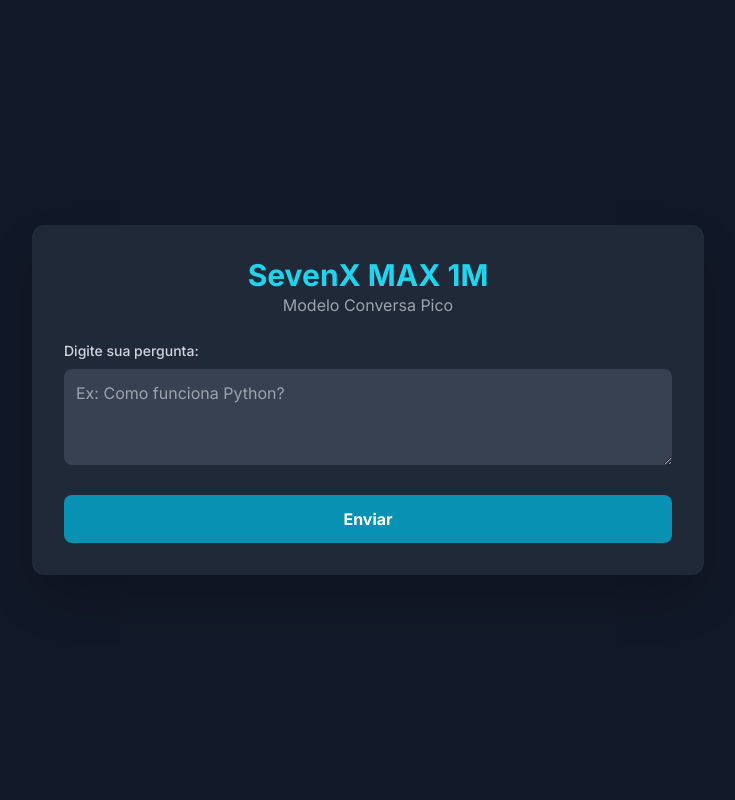
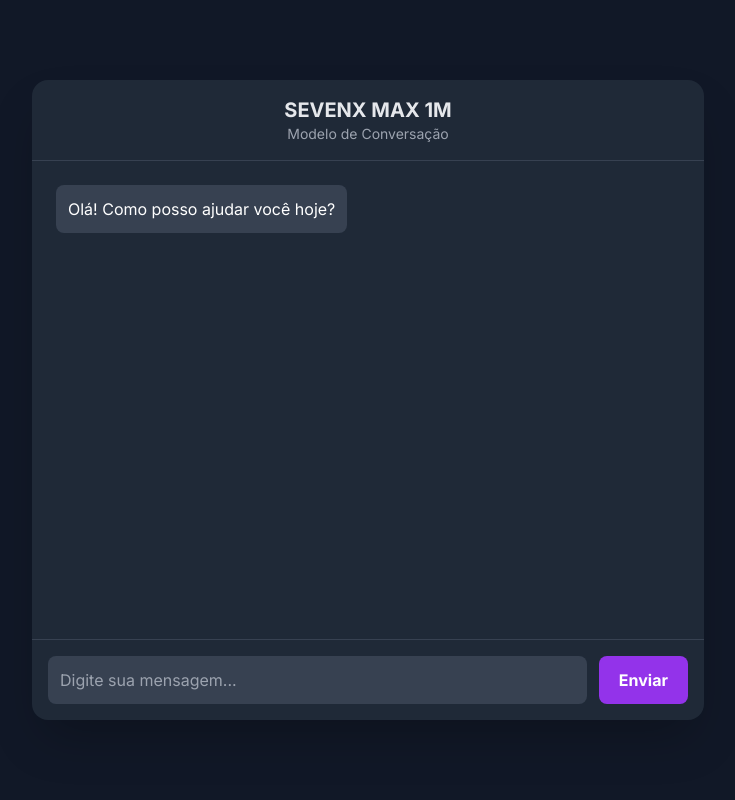
Before and after one commit to RianGamerOfcYT/SevenxMax, a Flask app: page / in a window 1280 px wide. Shown: the whole page, without its empty margins (272-1007 px from the left). Run offline with Flask 3, Linux system fonts and the light colour scheme; parts of the project's set-up code (start-up, migrations or seed data) failed here and were passed over; some libraries are stand-ins or nearby versions.

Commit message:
Add files via upload

```diff
--- a/app.py
+++ b/app.py
@@ -1,8 +1,8 @@
 """
 ╔═══════════════════════════════════════════════════════════╗
-║           SEVENX MAX - APP PARA MODELO 1M                 ║
-║  Corrige deserialização do PositionalEmbedding e roda     ║
-║  o modelo de conversa 1M diretamente no Flask            ║
+║           SEVENX MAX - APP PARA MODELO 1M (CORRIGIDO)     ║
+║   - Otimiza a geração de resposta para evitar travamentos  ║
+║   - Corrige a limpeza de texto para ser igual ao treino    ║
 ╚═══════════════════════════════════════════════════════════╝
 """
 import os
@@ -20,7 +20,7 @@ from flask import Flask, render_template, request, jsonify
 
 app = Flask(__name__)
 
-# ===================== CLASSES PERSONALIZADAS =====================
+# ===================== CLASSES PERSONALIZADAS (NÃO ALTERADAS) =====================
 class TransformerEncoder(layers.Layer):
     def __init__(self, embed_dim, dense_dim, num_heads, **kwargs):
         super().__init__(**kwargs)
@@ -38,7 +38,7 @@ class TransformerEncoder(layers.Layer):
 
 class PositionalEmbedding(layers.Layer):
     def __init__(self, sequence_length, vocab_size, embed_dim, **kwargs):
-        super().__init__(**kwargs)  # aceita name, trainable, dtype
+        super().__init__(**kwargs)
         self.sequence_length = sequence_length
         self.vocab_size = vocab_size
         self.embed_dim = embed_dim
@@ -60,7 +60,7 @@ class PositionalEmbedding(layers.Layer):
         return config
 
 # ===================== CONFIGURAÇÃO =====================
-MODEL_DIR = "model/sevenx_tf_conversa_1m"
+MODEL_DIR = "./model/sevenx_tf_conversa_1m"
 MODEL_PATH = os.path.join(MODEL_DIR, "model.keras")
 TOKENIZER_PATH = os.path.join(MODEL_DIR, "tokenizer_vocab.pkl")
 
@@ -70,47 +70,78 @@ VOCAB_SIZE = 6000
 model = None
 tokenizer_layer = None
 index_to_word = None
+start_token_id = None
+end_token_id = None
 
 # ===================== FUNÇÕES =====================
 def clean_text(text):
     text = str(text).lower()
     text = unicodedata.normalize('NFKD', text).encode('ascii', 'ignore').decode('utf-8', 'ignore')
     text = re.sub(r'[^a-z0-9\s_.,?]', '', text)
-    return f"[start] {text}"
+    # CORREÇÃO: Adicionado o token [end] para ser consistente com os dados de treino
+    return f"[start] {text} [end]"
 
 def load_model_and_tokenizer():
-    global model, tokenizer_layer, index_to_word
+    global model, tokenizer_layer, index_to_word, start_token_id, end_token_id
     print("🧠 Carregando modelo 1M...")
     custom_objects = {
         "TransformerEncoder": TransformerEncoder,
         "PositionalEmbedding": PositionalEmbedding
     }
     model = keras.models.load_model(MODEL_PATH, custom_objects=custom_objects)
+
     with open(TOKENIZER_PATH, 'rb') as f:
         vocab = pickle.load(f)
+
     tokenizer_layer = layers.TextVectorization(max_tokens=VOCAB_SIZE, output_sequence_length=MAX_LEN, vocabulary=vocab)
     index_to_word = {i: w for i, w in enumerate(vocab)}
+
+    # OTIMIZAÇÃO: Pega os IDs dos tokens de controle uma única vez
+    word_to_index = {w: i for i, w in enumerate(vocab)}
+    start_token_id = word_to_index.get("[start]")
+    end_token_id = word_to_index.get("[end]")
+
     print("✅ Modelo e tokenizer carregados com sucesso!")
 
+# ===================== FUNÇÃO DE GERAÇÃO OTIMIZADA =====================
 def generate_response(prompt):
     if model is None:
         return "Modelo não carregado."
 
+    # 1. Prepara a entrada do usuário (encoder input)
     cleaned_prompt = clean_text(prompt)
     input_tokens = tokenizer_layer([cleaned_prompt])
-    output_tokens = ["[start]"]
 
-    for i in range(MAX_LEN - 1):
-        decoder_input = tokenizer_layer([" ".join(output_tokens)])
+    # 2. Prepara a entrada inicial para o decoder
+    # Cria um array de zeros e coloca o token [start] na primeira posição
+    decoder_input = np.zeros((1, MAX_LEN), dtype=np.int64)
+    decoder_input[0, 0] = start_token_id
+
+    output_indices = []
+
+    # 3. Loop de geração auto-regressivo (muito mais rápido)
+    for i in range(1, MAX_LEN):
+        # Faz a predição
         preds = model.predict([input_tokens, decoder_input], verbose=0)
-        next_token_index = np.argmax(preds[0, i, :])
-        next_word = index_to_word.get(next_token_index, "[unk]")
-        if next_word == "[end]": break
-        output_tokens.append(next_word)
 
-    return " ".join(output_tokens[1:]).replace("[unk]", "").strip()
+        # Pega o ID do token com maior probabilidade na última posição
+        next_token_index = np.argmax(preds[0, i-1, :])
 
-# ===================== ROTAS =====================
+        # Se for o token de fim, para o loop
+        if next_token_index == end_token_id:
+            break
+
+        # Adiciona o token previsto à nossa lista de saída
+        output_indices.append(next_token_index)
+        # E também o adiciona na próxima posição do input do decoder para a próxima iteração
+        decoder_input[0, i] = next_token_index
+
+    # 4. Converte os IDs de volta para palavras
+    response_words = [index_to_word.get(idx, "") for idx in output_indices]
+
+    return " ".join(response_words).strip()
+
+# ===================== ROTAS (NÃO ALTERADAS) =====================
 @app.route('/')
 def home():
     return render_template('index.html')
--- a/templates/index.html
+++ b/templates/index.html
@@ -3,70 +3,125 @@
 <head>
     <meta charset="UTF-8">
     <meta name="viewport" content="width=device-width, initial-scale=1.0">
-<title>SevenX MAX 1M - Conversa</title>
+    <title>SEVENX MAX 1M</title>
     <script src="https://cdn.tailwindcss.com"></script>
-<link href="https://fonts.googleapis.com/css2?family=Inter:wght@400;500;700&display=swap" rel="stylesheet">
-<style>body { font-family: 'Inter', sans-serif; }</style>
+    <link href="https://fonts.googleapis.com/css2?family=Inter:wght@400;500;600;700&display=swap" rel="stylesheet">
+    <style>
+        body {
+            font-family: 'Inter', sans-serif;
+        }
+        .chat-container::-webkit-scrollbar {
+            width: 8px;
+        }
+        .chat-container::-webkit-scrollbar-thumb {
+            background-color: #a0aec0;
+            border-radius: 4px;
+        }
+    </style>
 </head>
-<body class="bg-gray-900 text-white flex items-center justify-center min-h-screen px-4 py-8">
+<body class="bg-gray-900 text-white flex flex-col items-center justify-center min-h-screen p-4">
 
-<div class="bg-gray-800 p-6 sm:p-8 rounded-xl shadow-2xl w-full max-w-2xl">
-    <div class="text-center mb-6">
-        <h1 class="text-2xl sm:text-3xl font-bold text-cyan-400">SevenX MAX 1M</h1>
-        <p class="text-gray-400 text-sm sm:text-base">Modelo Conversa Pico</p>
+    <div class="bg-gray-800 w-full max-w-2xl rounded-2xl shadow-2xl flex flex-col h-[80vh]">
+        <!-- Cabeçalho -->
+        <div class="p-4 border-b border-gray-700">
+            <h1 class="text-xl font-bold text-center text-gray-200">SEVENX MAX 1M</h1>
+            <p class="text-sm text-center text-gray-400">Modelo de Conversação</p>
         </div>
 
-    <div class="space-y-6">
-        <div>
-            <label for="prompt" class="block text-sm font-medium text-gray-300 mb-2">Digite sua pergunta:</label>
-            <textarea id="prompt" rows="3" class="w-full bg-gray-700 rounded-lg p-3 text-base" placeholder="Ex: Como funciona Python?"></textarea>
+        <!-- Área do Chat -->
+        <div id="chat-container" class="flex-1 p-6 overflow-y-auto chat-container space-y-4">
+            <!-- Mensagem inicial do bot -->
+            <div class="flex justify-start">
+                <div class="bg-gray-700 rounded-lg p-3 max-w-md">
+                    <p>Olá! Como posso ajudar você hoje?</p>
                 </div>
-        <button id="submitBtn" class="w-full bg-cyan-600 hover:bg-cyan-700 font-bold py-3 px-4 rounded-lg flex items-center justify-center text-base transition-transform transform hover:scale-105">
-            <span class="btn-text">Enviar</span>
-            <span class="btn-spinner hidden animate-spin rounded-full h-5 w-5 border-b-2"></span>
-        </button>
+            </div>
         </div>
 
-    <div id="result-container" class="mt-8 p-4 sm:p-6 bg-gray-700 rounded-lg hidden">
-        <h2 class="text-lg sm:text-xl font-semibold mb-3 text-cyan-300">Resposta:</h2>
-        <p id="response" class="whitespace-pre-wrap text-sm sm:text-base"></p>
+        <!-- Área de Input -->
+        <div class="p-4 border-t border-gray-700">
+            <form id="chat-form" class="flex items-center space-x-3">
+                <input type="text" id="prompt-input" placeholder="Digite sua mensagem..." autocomplete="off"
+                    class="flex-1 p-3 bg-gray-700 rounded-lg focus:outline-none focus:ring-2 focus:ring-purple-500 transition">
+                <button type="submit"
+                    class="bg-purple-600 hover:bg-purple-700 text-white font-bold py-3 px-5 rounded-lg transition-transform transform active:scale-95">
+                    Enviar
+                </button>
+            </form>
         </div>
     </div>
 
     <script>
-const promptInput = document.getElementById('prompt');
-const submitBtn = document.getElementById('submitBtn');
-const resultContainer = document.getElementById('result-container');
-const responseEl = document.getElementById('response');
+        const chatForm = document.getElementById('chat-form');
+        const promptInput = document.getElementById('prompt-input');
+        const chatContainer = document.getElementById('chat-container');
 
-submitBtn.addEventListener('click', async () => {
+        chatForm.addEventListener('submit', async (e) => {
+            e.preventDefault();
             const prompt = promptInput.value.trim();
             if (!prompt) return;
 
-    const btnText = submitBtn.querySelector('.btn-text');
-    const btnSpinner = submitBtn.querySelector('.btn-spinner');
+            // Adiciona a mensagem do usuário à tela
+            addMessage(prompt, 'user');
+            promptInput.value = '';
 
-    submitBtn.disabled = true;
-    btnText.classList.add('hidden');
-    btnSpinner.classList.remove('hidden');
-    resultContainer.classList.add('hidden');
+            // Adiciona um indicador de "digitando..."
+            const thinkingMessage = addMessage('...', 'bot', true);
 
             try {
-        const res = await fetch('/api/generate', {
+                const response = await fetch('/api/generate', {
                     method: 'POST',
-            headers: { 'Content-Type': 'application/json' },
-            body: JSON.stringify({ prompt })
+                    headers: {
+                        'Content-Type': 'application/json',
+                    },
+                    body: JSON.stringify({ prompt: prompt }),
                 });
-        const data = await res.json();
-        responseEl.textContent = data.completion;
-        resultContainer.classList.remove('hidden');
+
+                if (!response.ok) {
+                    throw new Error('Erro na resposta da API');
+                }
+
+                const data = await response.json();
+                const completion = data.completion || "Desculpe, não consegui gerar uma resposta.";
+
+                // Atualiza a mensagem de "digitando" com a resposta final
+                thinkingMessage.querySelector('p').textContent = completion;
+
+            } catch (error) {
+                console.error('Erro:', error);
+                thinkingMessage.querySelector('p').textContent = "Ocorreu um erro. Tente novamente.";
             } finally {
-        submitBtn.disabled = false;
-        btnText.classList.remove('hidden');
-        btnSpinner.classList.add('hidden');
+                // Remove o "digitando..." se houver erro ou resposta vazia
+                if (thinkingMessage.querySelector('p').textContent === '...') {
+                    thinkingMessage.remove();
+                }
+                 chatContainer.scrollTop = chatContainer.scrollHeight;
             }
         });
+
+        function addMessage(text, sender, isThinking = false) {
+            const messageWrapper = document.createElement('div');
+            messageWrapper.className = `flex ${sender === 'user' ? 'justify-end' : 'justify-start'}`;
+
+            const messageBubble = document.createElement('div');
+            messageBubble.className = `${sender === 'user' ? 'bg-purple-600' : 'bg-gray-700'} rounded-lg p-3 max-w-md`;
+
+            const messageText = document.createElement('p');
+            messageText.textContent = text;
+
+            if (isThinking) {
+                 messageText.classList.add('animate-pulse');
+            }
+
+            messageBubble.appendChild(messageText);
+            messageWrapper.appendChild(messageBubble);
+            chatContainer.appendChild(messageWrapper);
+
+            // Rola para a mensagem mais recente
+            chatContainer.scrollTop = chatContainer.scrollHeight;
+
+            return messageWrapper;
+        }
     </script>
-
 </body>
 </html>
```
Lines whose indentation alone changed are shown as unchanged.
